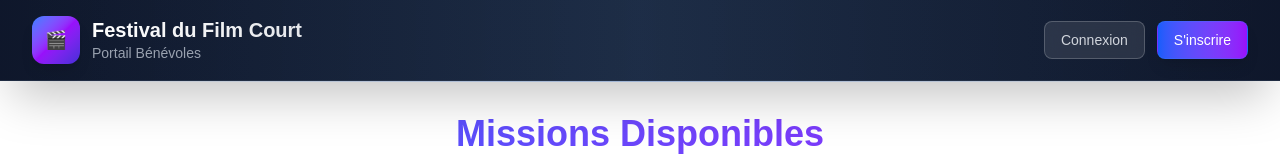
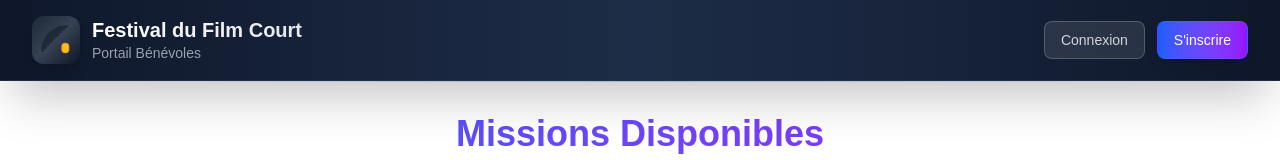
Before and after one commit to albertduplantin/benevoles, a Next.js app: page / in a window 1280 px wide. Shown: the top 160 px of the page. Built offline with nearby package versions, Linux system fonts and the light colour scheme; no server answers; the database is empty.

Commit message:
feat: ajout du logo personnalisé du festival

```diff
--- a/src/components/Header.tsx
+++ b/src/components/Header.tsx
@@ -2,6 +2,7 @@ import Link from 'next/link'
 import AuthButton from './AuthButton'
 import NotificationBell from './NotificationBell'
 import { User } from '@supabase/supabase-js'
+import Image from 'next/image'
 
 interface HeaderProps {
   user: User | null;
@@ -23,10 +24,16 @@ export default function Header({ user, title = "Portail Bénévoles - Festival d
             <div className="flex items-center space-x-8">
               <Link href="/" className="group flex items-center space-x-3 transition-all duration-300 hover:scale-105">
                 <div className="relative">
-                  <div className="w-12 h-12 bg-gradient-to-br from-blue-500 via-purple-600 to-indigo-700 rounded-xl flex items-center justify-center shadow-lg group-hover:shadow-blue-500/25 transition-all duration-300">
-                    <span className="text-white font-bold text-lg">🎬</span>
+                  <div className="w-12 h-12 bg-gradient-to-br from-gray-800 via-gray-700 to-gray-900 rounded-xl flex items-center justify-center shadow-lg group-hover:shadow-amber-500/25 transition-all duration-300 p-2">
+                    <Image
+                      src="/festival-logo.svg"
+                      alt="Festival Logo"
+                      width={32}
+                      height={32}
+                      className="transition-transform duration-300 group-hover:scale-110"
+                    />
                   </div>
-                  <div className="absolute -inset-1 bg-gradient-to-br from-blue-500 to-purple-600 rounded-xl opacity-0 group-hover:opacity-20 blur transition-all duration-300"></div>
+                  <div className="absolute -inset-1 bg-gradient-to-br from-amber-500 to-orange-600 rounded-xl opacity-0 group-hover:opacity-20 blur transition-all duration-300"></div>
                 </div>
                 <div>
                   <h1 className="text-xl font-bold bg-gradient-to-r from-white to-gray-200 bg-clip-text text-transparent leading-tight">
```
Also changed, not shown: public/festival-logo.svg (added).
